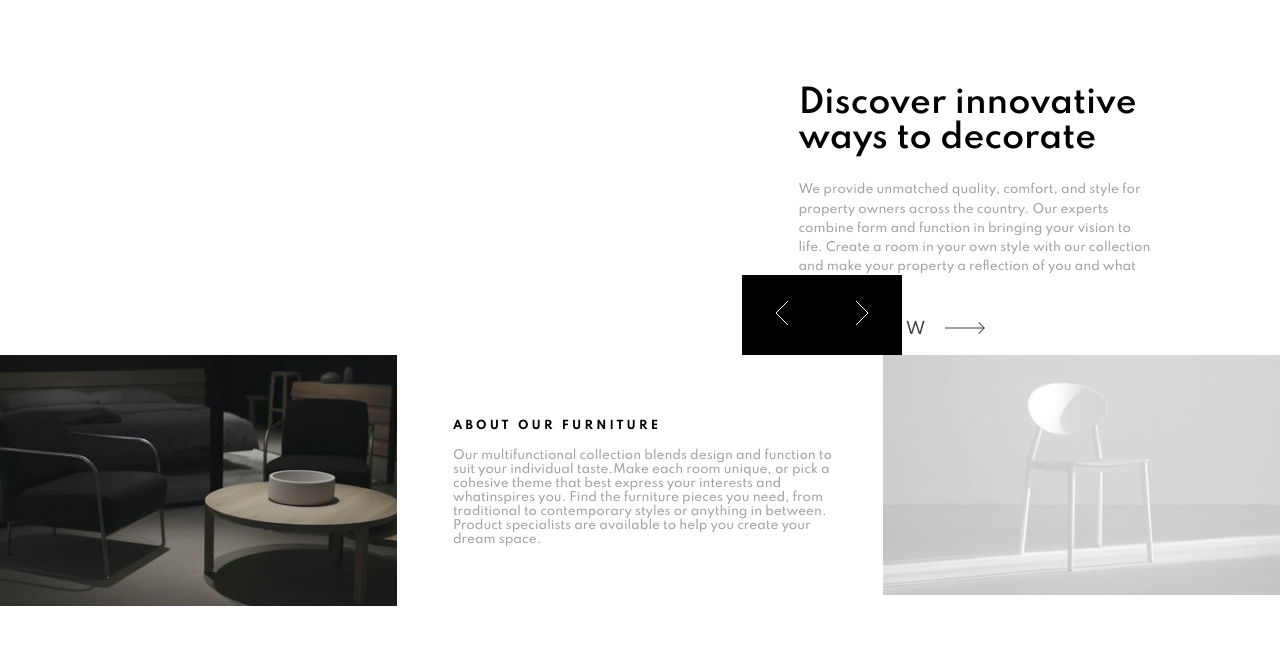
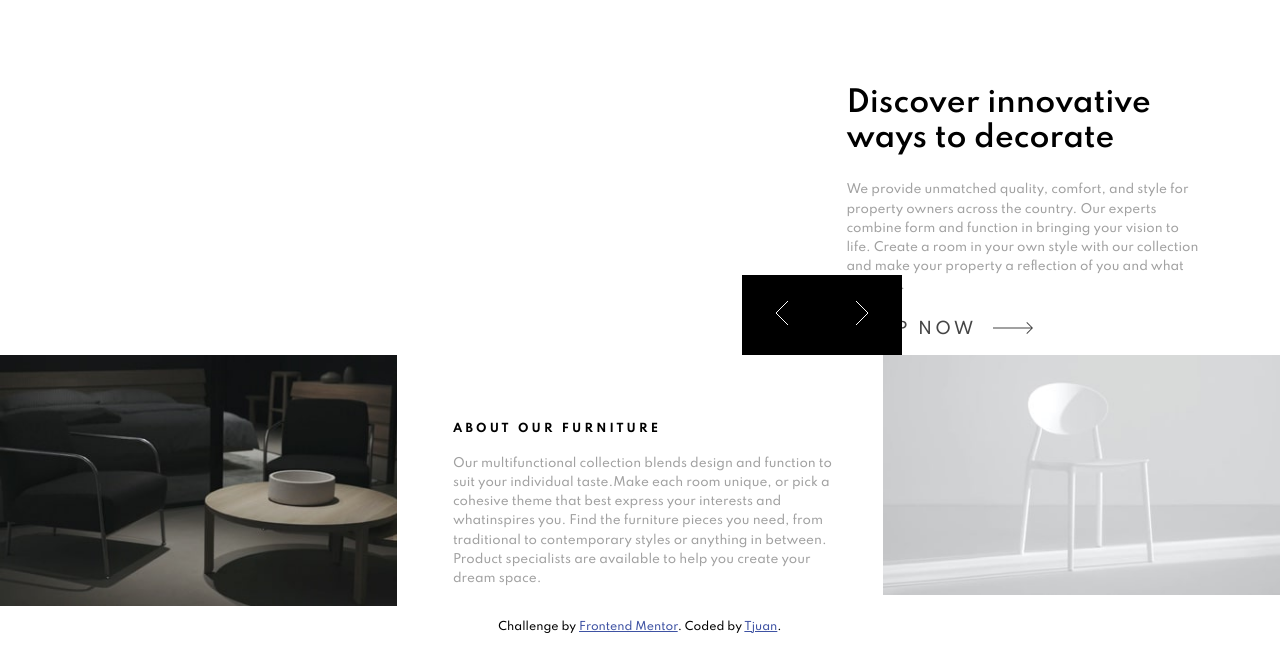
Before and after one commit to Tjuan1/Room-Homepage-Frontend-Mentor, a React (Create React App) app: page / in a window 1280 px wide. Shown: the top 672 px of the page. Built offline with nearby package versions, Linux system fonts and the light colour scheme.

Commit message:
layout adjusted pixel-perfect

```diff
--- a/public/index.html
+++ b/public/index.html
@@ -7,24 +7,15 @@
     <meta name="theme-color" content="#000000" />
     <meta
       name="description"
-      content="Web site created using create-react-app"
+      content="Frontend Mentor | Room homepage"
     />
     <link rel="apple-touch-icon" href="%PUBLIC_URL%/logo.svg" />
-    <!--
-      manifest.json provides metadata used when your web app is installed on a
-      user's mobile device or desktop. See https://developers.google.com/web/fundamentals/web-app-manifest/
-    -->
     <link rel="manifest" href="%PUBLIC_URL%/manifest.json" />
-    <!--
-      Notice the use of %PUBLIC_URL% in the tags above.
-      It will be replaced with the URL of the `public` folder during the build.
-      Only files inside the `public` folder can be referenced from the HTML.
-
-      Unlike "/favicon.ico" or "favicon.ico", "%PUBLIC_URL%/favicon.ico" will
-      work correctly both with client-side routing and a non-root public URL.
-      Learn how to configure a non-root public URL by running `npm run build`.
-    -->
-    <title>Slider Complete</title>
+    <style>
+      .attribution { font-size: 11px; text-align: center; }
+      .attribution a { color: hsl(228, 45%, 44%); }
+    </style>
+    <title>Frontend Mentor | Room homepage</title>
   </head>
   <body>
     <noscript>You need to enable JavaScript to run this app.</noscript>
@@ -39,5 +30,9 @@
       To begin the development, run `npm start` or `yarn start`.
       To create a production bundle, use `npm run build` or `yarn build`.
     -->
+    <div class="attribution">
+      Challenge by <a href="https://www.frontendmentor.io?ref=challenge" target="_blank">Frontend Mentor</a>.
+      Coded by <a href="#">Tjuan</a>.
+    </div>
   </body>
 </html>
--- a/src/App.js
+++ b/src/App.js
@@ -30,6 +30,7 @@ function App() {
     <section className="section">
       <Header />
       <div className="section-top">
+        <div className="section-top-image">
         <div className="button-container-mobile">
               <button className="prev" onClick={() => setIndex(index - 1)}>
                   <img src="./svgs/icon-angle-left.svg" />
@@ -38,7 +39,6 @@ function App() {
                   <img src="./svgs/icon-angle-right.svg" />
               </button>
           </div>
-        <div className="section-top-image">
           {image.map((img, imageIndex) => {
             const { id, image, imageMobile, title } = img;
 
--- a/src/Components/Header/Header.js
+++ b/src/Components/Header/Header.js
@@ -1,14 +1,12 @@
-import React, { useState, useEffect} from 'react';
+import React, { useState} from 'react';
 import { CSSTransition } from 'react-transition-group';
 
 const Header = () => {
     const [toggleBar, setToggleBar] = useState(false);
-    const[brand, setBrand] = useState(false);
 
 
     const showToggleDrawer = () => {
         setToggleBar(!toggleBar);
-        setBrand(!brand);
       }
 
     const animationTiming = {
--- a/src/index.css
+++ b/src/index.css
@@ -15,7 +15,7 @@ Variables
   --very-dark: hsl(0, 0%, 27%);
   /* ### Font*/
   --font-size: 12px;
-  --margin-left: 3.5rem;
+  --margin-left: 104px;
   --radius: 0.25rem;
   --light-shadow: 0 5px 15px rgba(0, 0, 0, 0.1);
   --dark-shadow: 0 5px 15px rgba(0, 0, 0, 0.2);
@@ -60,10 +60,10 @@ p {
 
 .main-header {
     width: 100%;
-    position: fixed;
-    top: 50px;
+    position: absolute;
+    top: 48px;
     background: transparent;
-    padding: 0.5rem 1rem;
+    padding: 0rem 24px;
     z-index: 2;
     display: -webkit-box;
     display: -ms-flexbox;
@@ -83,14 +83,12 @@ p {
     font-size: 1.5rem;
     padding-right: 2rem;
     position: absolute;
-    top:0;
+    top:-8px;
+    left:160px;
     transition: all 1000ms cubic-bezier(1,.02,0,1.01);
     opacity: 1;
     transform: translateX(0%);
 }
-
-
-
 
 .main-nav {
     display: none;
@@ -105,7 +103,7 @@ p {
 }
 
 .main-nav__item {
-    margin: 0rem 0.7rem;
+    margin: 0rem 1.5rem;
 }
 
 .main-nav__item a {
@@ -126,7 +124,7 @@ p {
     display: flex;
     position: absolute;
     z-index: 101;
-    top: -50px;
+    top: -57px;
     left: 0;
     background: var(--white);
     width: 100%;
@@ -145,10 +143,14 @@ p {
     position: absolute;
     top:35px;
     list-style: none;
-    margin: 6px 5rem;
+    margin: 6px 1rem;
     padding: 0;
     text-align: center;
     text-decoration-style: none;
+  }
+
+  .mobile-nav__item:first-of-type{
+    padding-left: 3rem;
   }
 
   .mobile-nav__item {
@@ -160,7 +162,7 @@ p {
     text-decoration: none;
     color: var(--black);
     font-weight: 600;
-    padding: 3px 1rem;
+    padding: 3px 0.7rem;
   }
 
   .toggle-button {
@@ -172,6 +174,7 @@ p {
     padding-bottom: 0;
     vertical-align: middle;
     z-index: 1;
+    text-align: left;
   }
 
   .toggle-button:focus {
@@ -212,7 +215,7 @@ p {
 
 
   h1 {
-    font-size: 2rem;
+    font-size: 1.8rem;
   }
   h2 {
     font-size: 1.75rem;
@@ -246,9 +249,9 @@ p {
 
 .section-bottom {
   width: 100%;
-  height: 266px;
   max-height: auto;
-  display: block;
+  display: flex;
+  flex-direction: column;
   overflow: hidden;
   position:relative;
   }
@@ -285,11 +288,12 @@ article.nextSlide {
 
 .section-top-description {
   margin: 0;
-  width: 90%;
+  width: 100%;
   display: block;
   overflow: hidden;
   position: absolute;
   top: 360px;
+  margin: 0 32px;
 }
 
 .section-top-description-text{
@@ -302,28 +306,29 @@ article.nextSlide {
 
 .title {
   vertical-align: middle;
-  line-height: 1.5rem;
+  line-height: 2rem;
   text-align: left;
   width: 90%;
   display: flex;
   margin-top: 15%;
   color: var(--black);
-  margin-left: var(--margin-left);
+  margin-left: none;
 }
 
 .text {
   width: 90%;
   display: flex;
   color: var(--dark-gray);
-  margin-top: 1.5rem;
-  margin-left: var(--margin-left);
+  margin-top: 20px;
+  margin-left: none;
   line-height: 1.2rem;
+  padding-bottom: 56px;
 }
 
 .link{
   letter-spacing: 0.2rem;
-  margin-top: 1rem;
-  margin-left: var(--margin-left);
+  margin-top: 32px;
+  margin-left: none;
   color: var(--very-dark);
   text-transform: uppercase;
   transition: all 500ms ease-in-out;
@@ -344,7 +349,7 @@ article.nextSlide {
   width: 100%;
   display: flex;
   position: absolute;
-  top:296px;
+  bottom:0;
   z-index: 3;
   justify-content: flex-end;
 }
@@ -366,8 +371,8 @@ article.nextSlide {
   transform: translateY(-50%); */
   background: var(--black);
   color: var(--white);
-  width: 5rem;
-  height: 5rem;
+  width: 56px;
+  height: 56px;
   place-items: center;
   border-color: transparent;
   font-size: 2rem;
@@ -398,10 +403,9 @@ article.nextSlide {
 .section-bottom-left{
   margin: 0;
   width: 100%;
-  height: 266px;
   position: relative;
-  display: block;
-  overflow: hidden;
+  display: flex;
+  overflow: none;
 }
 
 .section-bottom-left img,
@@ -415,16 +419,17 @@ article.nextSlide {
   width: 100%;
   height: auto;
   position: relative;
-  display: block;
-  overflow: hidden;
+  display: flex;
+  overflow: none;
 }
 
 .section-bottom-middle-text{
   margin: auto;
   height: 100%;
-  padding:0rem 1rem 2rem 1rem;
+  padding:32px;
   width: 100%;
   color: var(--dark-gray);
+  line-height: 1.2rem;
 }
 
 .section-bottom-middle-text h4{
@@ -440,10 +445,9 @@ article.nextSlide {
 .section-bottom-right{
   margin: 0;
   width:100vw;
-  height: 100%;
   position: relative;
-  display: block;
-  overflow: hidden;
+  display: flex;
+  overflow: none;
 }
 
 
@@ -461,6 +465,9 @@ article.nextSlide {
 
   .main-nav {
     display: flex;
+    position: absolute;
+    top:8px;
+    left: 180px;
   }
   .img-mobile {
     display: none;
@@ -482,7 +489,7 @@ article.nextSlide {
   .section-top {
     margin: 0;
     width: 100vw;
-    height: 67vh;
+    height: 528px;
     max-height: 533px;
     display: flex;
     overflow: hidden;
@@ -493,11 +500,12 @@ article.nextSlide {
 .section-bottom {
   margin: 0;
   width: 100vw;
-  height: 33vh;
+  height: 252px;
   max-height: 266px;
   display: flex;
   overflow: hidden;
   flex: 0 0 100%;
+  flex-direction: row;
 
   }
 
@@ -510,6 +518,14 @@ article.nextSlide {
   position: relative;
   display: flex;
   overflow: hidden;
+}
+
+.prev,
+.next {
+  width: 80px;
+  height: 80px;
+  font-size: 2rem;
+  cursor: pointer;
 }
 
 article {
@@ -540,7 +556,7 @@ article.nextSlide {
   position: relative;
   display: flex;
   flex-direction: column;
-  overflow: hidden;
+  overflow: visible;
   flex-wrap: wrap;
   top:0;
 }
@@ -571,6 +587,7 @@ article.nextSlide {
   margin-top: 1.5rem;
   margin-left: var(--margin-left);
   line-height: 1.2rem;
+  padding-bottom: 0px;
 }
 
 .link{
@@ -640,6 +657,7 @@ article.nextSlide {
   padding:0rem 2rem 0rem 3.5rem;
   width: 100%;
 
+
 }
 
 .section-bottom-middle-text h4{
```
